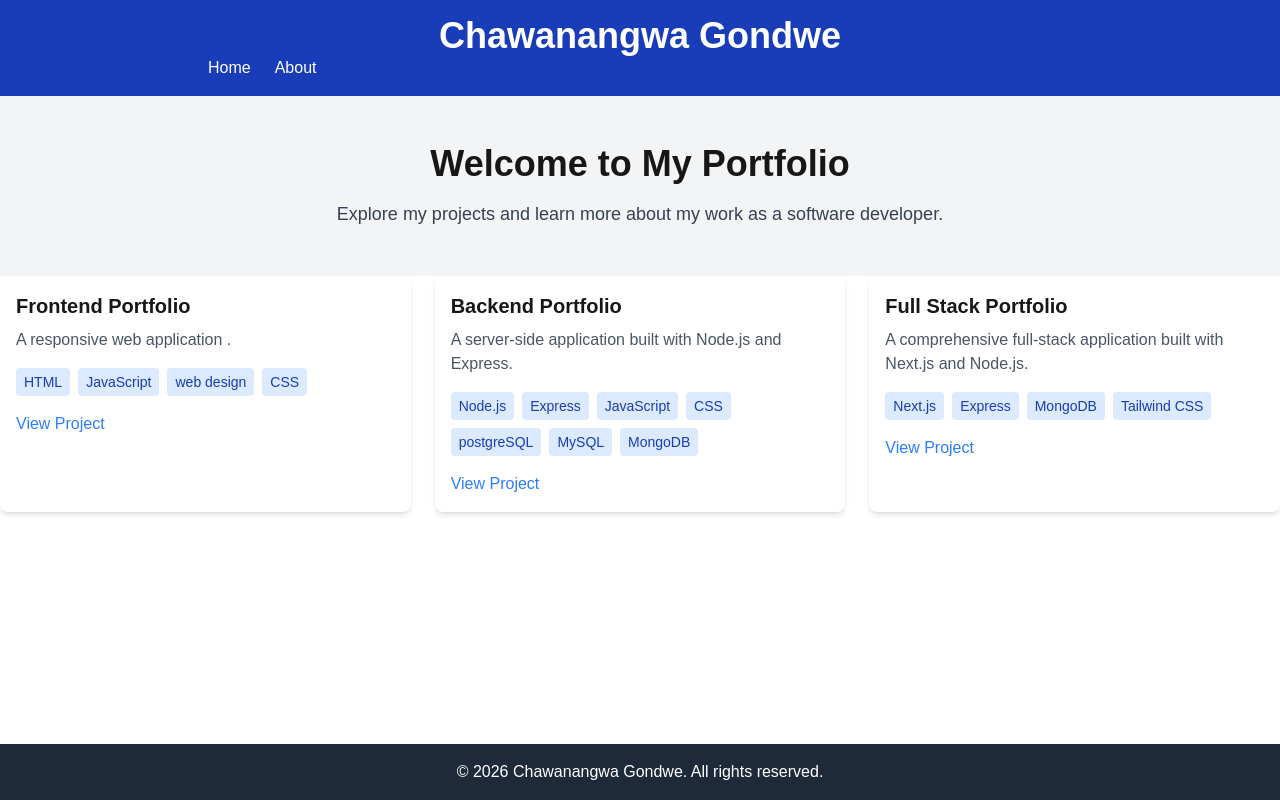
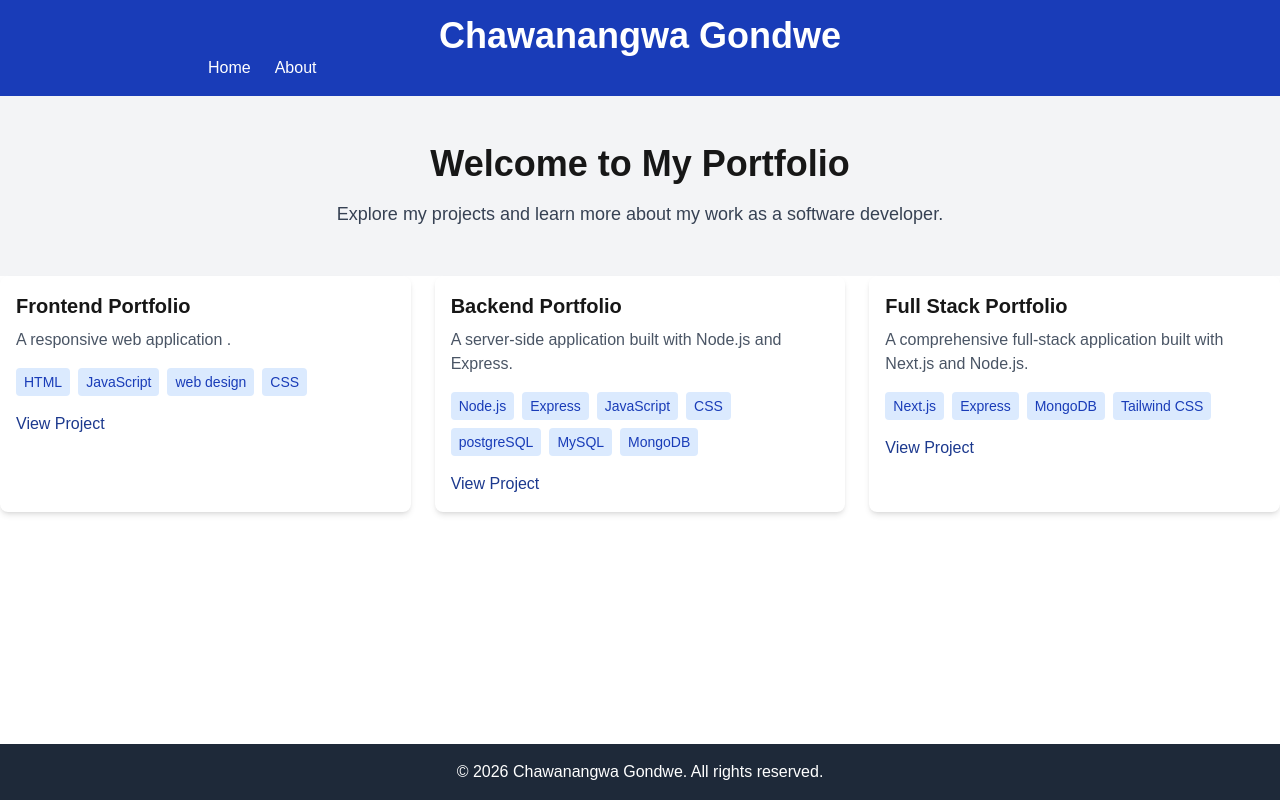
Before and after one commit to Chagon-Nehe/wdd430-portfolio, a Next.js app: page / in a window 1280 px wide. Built offline with nearby package versions, Linux system fonts and the light colour scheme.

Commit message:
week 01  Next.js app

```diff
--- a/app/layout.tsx
+++ b/app/layout.tsx
@@ -18,7 +18,9 @@ const geistMono = Geist_Mono({
 export default function RootLayout({ children }: { children: React.ReactNode }) {
   return (
     <html lang="en" className={`${geistSans.variable} ${geistMono.variable}`}>
-
+      <meta name="viewport" content="width=device-width, initial-scale=1" />
+      <meta name="description" content="Chawanangwa Gondwe's personal portfolio website" />
+      <title>Chawanangwa Gondwe Portfolio</title>
       <body className="flex flex-col min-h-screen intialiased">
         <Header />
         <main className="flex-grow">{children}</main>
--- a/components/ProjectCard.tsx
+++ b/components/ProjectCard.tsx
@@ -20,7 +20,7 @@ export default function ProjectCard({ title, description, technologies, link }:
                 </div>
                 {link && (
                     <p className="mt-2">
-                        <a href={link} target="_blank" rel="noopener noreferrer" className="text-blue-500 hover:text-blue-700">
+                        <a href={link} target="_blank" rel="noopener noreferrer" className="text-blue-900 hover:text-blue-700">
                         View Project
                         </a>
                     </p>
--- a/components/SkillCard.tsx
+++ b/components/SkillCard.tsx
@@ -8,7 +8,7 @@ interface SkillCardProps {
 export default function SkillCard({ name, stack, abilities, level }: SkillCardProps) {
     return (
         <div className="bg-white rounded-lg shadow-md p-4">
-            <h3 className="text-xl font-bold mb-2">{name}</h3>
+            <h2 className="text-xl font-bold mb-2">{name}</h2>
             <p className="text-gray-600 mb-2">Level: {level}</p>
             {abilities && abilities.length > 0 && (
                 <div className="mb-2">
```
